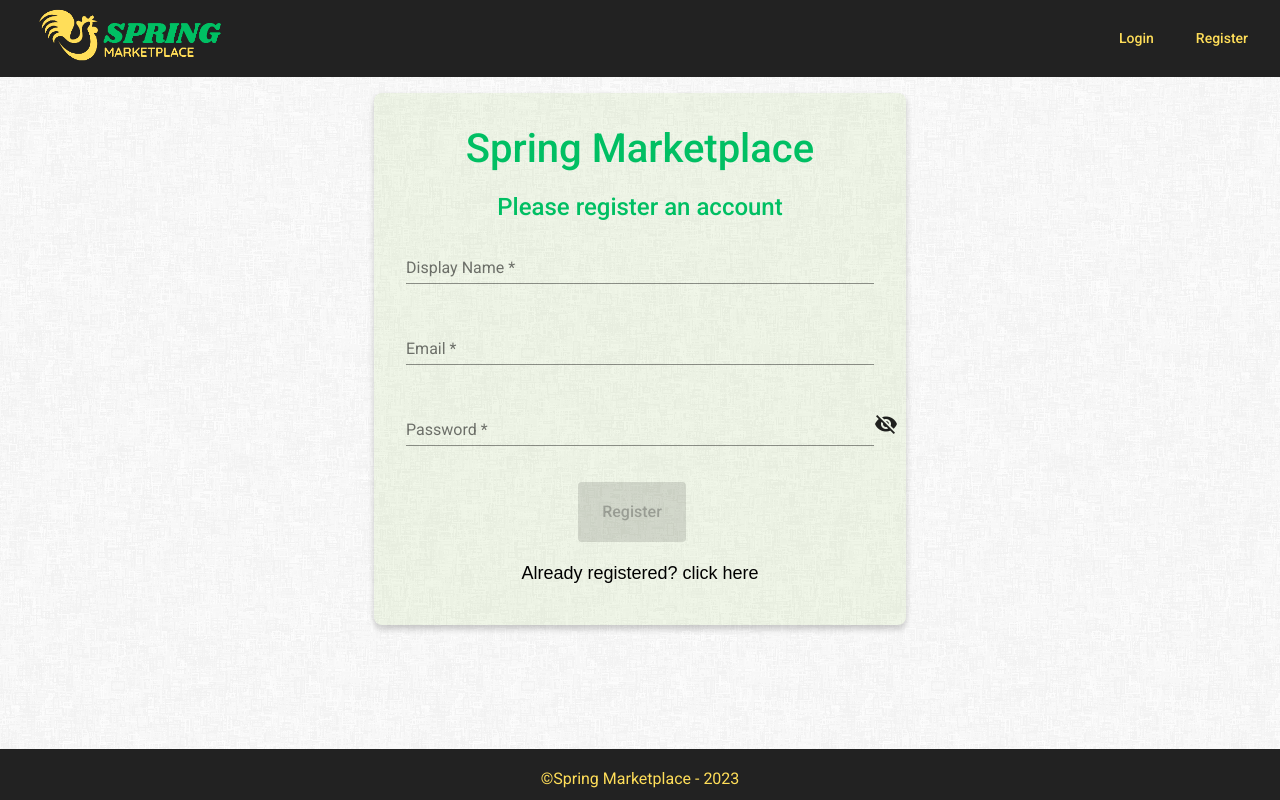
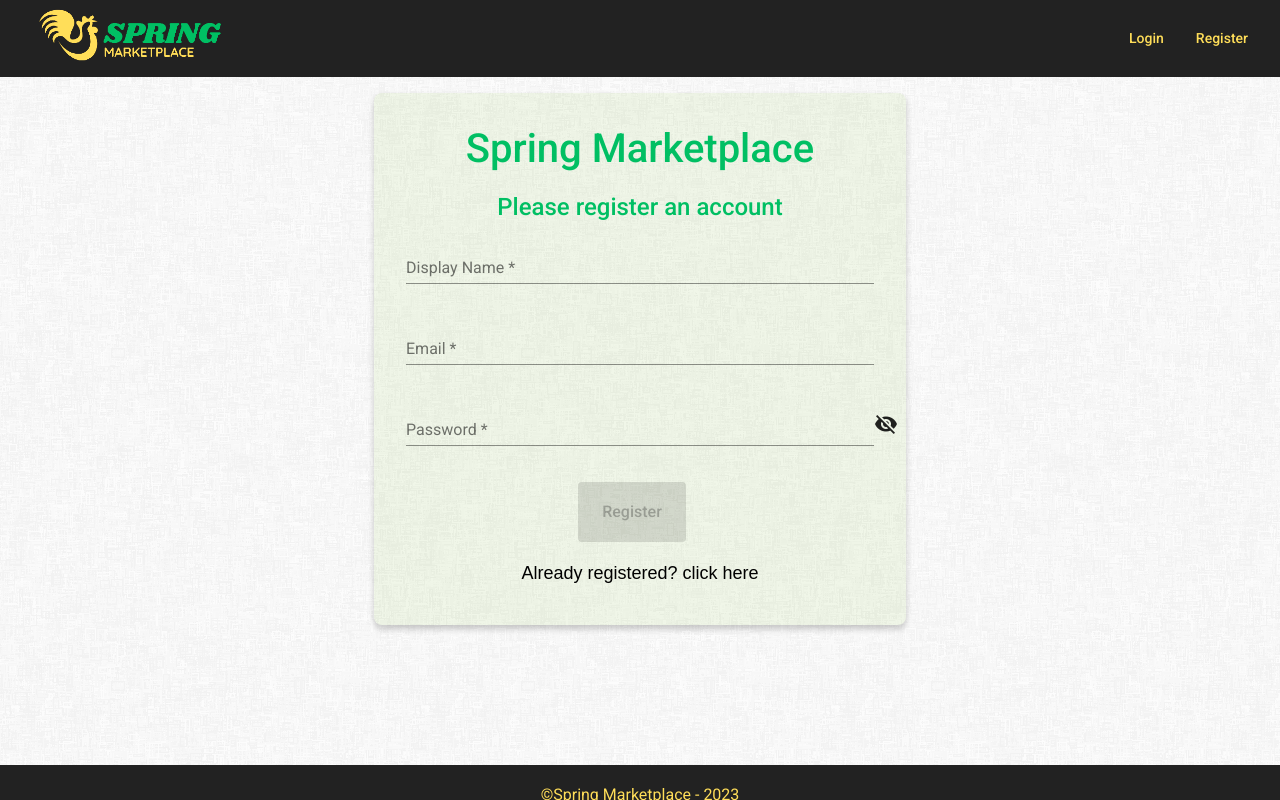
Before and after one commit to michaelivanov1/spring-marketplace, an Angular app in the folder frontend/: page / in a window 1280 px wide. Built offline with nearby package versions, Linux system fonts and the light colour scheme.

Commit message:
fixed account details edit bug, navbar styling

```diff
--- a/frontend/src/app/app.component.html
+++ b/frontend/src/app/app.component.html
@@ -1,4 +1,43 @@
 <div class="container">
+  <div class="content">
+    <mat-toolbar class="header">
+      <div class="menu-items-left">
+        <img src="../assets/logo.png" class="logo" />
+        <a mat-tab-link *ngIf="isLoggedIn()" [routerLink]="['profile']" (click)="setTitle('profile')">Profile</a>
+      </div>
+      <div class="menu-items-center">
+        <a mat-tab-link *ngIf="isLoggedIn()" [routerLink]="['marketplace']"
+          (click)="setTitle('marketplace')">Marketplace</a>
+        <a mat-tab-link *ngIf="isLoggedIn()" [routerLink]="['na']" (click)="setTitle('dummy')">dummyvalue</a>
+        <a mat-tab-link *ngIf="isLoggedIn()" [routerLink]="['na2']" (click)="setTitle('dummy2')">dummyvalue2</a>
+      </div>
+      <div class="menu-items-right">
+        <a mat-tab-link *ngIf="!isLoggedIn()" mat-button routerLink="/login" (click)="setTitle('login')">Login</a>
+        <a mat-tab-link *ngIf="!isLoggedIn()" mat-button routerLink="/register"
+          (click)="setTitle('register')">Register</a>
+        <a mat-tab-link *ngIf="isLoggedIn()" mat-button (click)="logout()">Logout</a>
+      </div>
+    </mat-toolbar>
+    <router-outlet></router-outlet>
+  </div>
+
+  <mat-card-footer class="footer">
+    <p class="footer-text">&copy;Spring Marketplace - 2023</p>
+  </mat-card-footer>
+</div>
+
+
+
+
+
+
+
+
+
+
+
+
+<!-- <div class="container">
   <div class="content">
     <mat-toolbar class="header">
       <img src="../assets/logo.png" class="logo" />
@@ -23,31 +62,4 @@
   <mat-card-footer class="footer">
     <p class="footer-text">&copy;Spring Marketplace - 2023</p>
   </mat-card-footer>
-</div>
-
-<!-- <div class="container">
-  <div class="content">
-    <mat-toolbar class="header">
-      <img src="../assets/logo.png" class="logo" />
-      <span style="flex: 1 1 auto"></span>
-      <button class="app-menu" mat-button [matMenuTriggerFor]="appMenu" align="end">
-        <mat-icon>menu</mat-icon>
-      </button>
-    </mat-toolbar>
-
-    <mat-menu #appMenu="matMenu">
-      <a mat-menu-item [routerLink]="['register']" (click)="setTitle('register')">register</a>
-      <a mat-menu-item [routerLink]="['login']" (click)="setTitle('login')">login</a>
-      <a mat-menu-item [routerLink]="['test']" (click)="setTitle('test')">dbtest</a>
-      <a mat-menu-item [routerLink]="['profile']" (click)="setTitle('profile')">profile</a>
-      <a mat-menu-item [routerLink]="['registration-finish']" (click)="setTitle('temp')">temp</a>
-      <a mat-menu-item [routerLink]="['marketplace']" (click)="setTitle('marketplace')">marketplace</a>
-    </mat-menu>
-
-    <router-outlet></router-outlet>
-  </div>
-
-  <mat-card-footer class="footer">
-    <p class="footer-text">&copy;Spring Marketplace - 2023</p>
-  </mat-card-footer>
 </div> -->
--- a/frontend/src/app/profile/profile-home/profile-home.component.ts
+++ b/frontend/src/app/profile/profile-home/profile-home.component.ts
@@ -74,7 +74,7 @@ export class ProfileComponent implements OnInit {
     this.profileService.update(this.userProfile.email, this.updatedProfile)
       .subscribe(
         () => {
-          this.userProfile = this.updatedProfile;
+          this.userProfile = { ...this.updatedProfile};
           console.log('Profile updated successfully.');
         },
         (error) => {
@@ -119,13 +119,10 @@ export class ProfileComponent implements OnInit {
   }
 
   toggleEdit(): void {
-    // if (!this.isEditable) {
-    //   this.userProfile = this.userProfile;
-    // }
     this.isEditable = !this.isEditable;
     this.updatedProfile.displayName = this.userProfile.displayName;
     this.updatedProfile.phoneNumber = this.userProfile.phoneNumber;
-    // this.updatedProfile.email = this.userProfile.email;
+    this.updatedProfile.email = this.userProfile.email;
   }
 
 
--- a/frontend/src/styles.scss
+++ b/frontend/src/styles.scss
@@ -17,65 +17,55 @@ mat-card {
 .container {
   display: flex;
   flex-direction: column;
-  min-height: 100vh;
+  height: 100vh;
+  overflow: hidden;
+}
 
 .content {
   flex: 1;
+}
 
 .header {
   background-color: #222222;
   color: black;
   height: 6vw;
   margin: auto;
+}
+
+.menu-items-left {
+  display: flex;
+  align-items: center;
+  color: #ffde59;
 
   .logo {
     width: 20vw;
     height: 20vw;
     padding-bottom: 5.5vw;
   }
-
-      .app-menu {
-        color: #ffde59;
-      }
-    }
-  }
-
-  .navigation-bar-main {
-    a {
-      font-weight: 400;
-      padding: 8px 16px;
-      color: #0FC263;
-      text-decoration: none;
-      transition: background-color 0.3s ease;
-    }
-
-    a:hover {
-      background-color: #ddd;
-    }
-
-    a.active {
-      background-color: #ccc;
-    }
-  }
-
-  .header {
-    display: flex;
-    align-items: center;
-    justify-content: space-between;
 }
 
 .menu-items-center {
-    flex: 1;
   display: flex;
   justify-content: center;
-
-    .navigation-bar-main {}
+  gap: 30px;
+  flex: 1;
 }
 
 .menu-items-right {
   display: flex;
-    gap: 10px;
+  align-items: center;
   color: #ffde59;
+}
+
+a {
+  font-weight: 400;
+  color: #0FC263;
+  text-decoration: none;
+  transition: all 0.3s ease;
+}
+
+a:hover {
+  transform: scale(1.10);
 }
 
 .footer {
@@ -93,4 +83,99 @@ mat-card {
     color: #ffde59;
   }
 }
-}
+
+
+// html,
+// body {
+//   background-image: url("assets/background.png");
+//   height: 100%;
+//   margin: 0;
+//   padding: 0;
+// }
+
+// /* override all mat-card instances to use this instead of default white color */
+// mat-card {
+//   background-image: url("assets/background.png") !important;
+//   box-shadow: none !important;
+// }
+
+// .container {
+//   display: flex;
+//   flex-direction: column;
+//   min-height: 100vh;
+
+//   .content {
+//     flex: 1;
+
+//     .header {
+//       background-color: #222222;
+//       color: black;
+//       height: 6vw;
+//       margin: auto;
+
+//       .logo {
+//         width: 20vw;
+//         height: 20vw;
+//         padding-bottom: 5.5vw;
+//       }
+
+//       .app-menu {
+//         color: #ffde59;
+//       }
+//     }
+//   }
+
+//   .navigation-bar-main {
+//     a {
+//       font-weight: 400;
+//       padding: 8px 16px;
+//       color: #0FC263;
+//       text-decoration: none;
+//       transition: background-color 0.3s ease;
+//     }
+
+
+
+//     a:hover {
+//       background-color: #ddd;
+//     }
+
+//     a.active {
+//       background-color: #ccc;
+//     }
+//   }
+
+//   .header {
+//     display: flex;
+//     align-items: center;
+//     justify-content: space-between;
+//   }
+
+//   .menu-items-center {
+//     flex: 1;
+//     display: flex;
+//     justify-content: center;
+//   }
+
+//   .menu-items-right {
+//     display: flex;
+//     gap: 10px;
+//     color: #ffde59;
+//   }
+
+//   .footer {
+//     text-align: center;
+//     background-color: #222222;
+//     color: white;
+//     font-family: Roboto, sans-serif;
+//     font-size: 1.25vw;
+//     font-weight: 400;
+//     height: 4vw;
+//     margin: 0vh;
+
+//     .footer-text {
+//       margin-top: 2.5vh;
+//       color: #ffde59;
+//     }
+//   }
+// }
```
Lines whose indentation alone changed are shown as unchanged.
